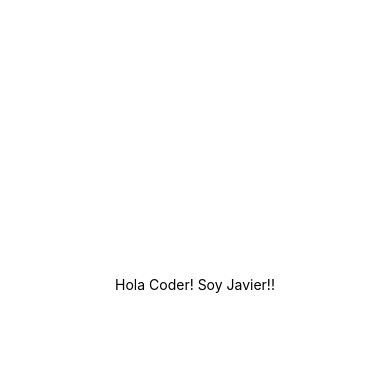
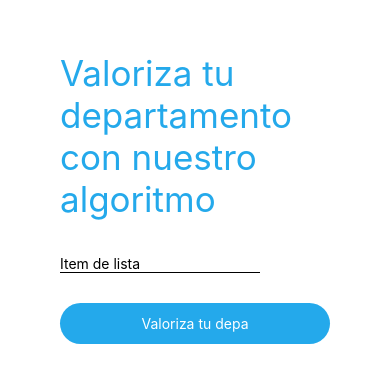
Before and after one commit to javierarancibia/react-native-coderhouse, a React Native app: screen / in a window 390 px wide. Shown: the part 138-520 px from the top of the page. Built offline with nearby package versions, Linux system fonts and the light colour scheme.

Commit message:
Fixed Modal

```diff
--- a/App.js
+++ b/App.js
@@ -1,21 +1,38 @@
 import { StatusBar } from 'expo-status-bar';
-import React from 'react';
-import { StyleSheet, Text, View } from 'react-native';
+import React, { useState, useEffect } from 'react';
+import { StyleSheet, Text, View, TextInput, Button } from 'react-native';
+import Index from './components/Index.js'
 
 export default function App() {
+
+  const [ textValue, setTextValue] = useState('')
+  const [load, setLoad] = useState(true)
+
+  useEffect(() => {
+    setTimeout(() =>{
+      setLoad(false)
+    }, 2000)
+  },[])
+
+
+
   return (
-    <View style={styles.container}>
-      <Text>Hola Coder! Soy Javier!!</Text>
+    <View style={styles.screen}>
+      { load ? <Text>Cargando..</Text> : <Index /> }
       <StatusBar style="auto" />
     </View>
   );
 }
 
 const styles = StyleSheet.create({
-  container: {
-    flex: 1,
-    backgroundColor: '#fff',
+  screen: {
+    padding: 30,
+    marginTop:130
+  },
+  title: {
     alignItems: 'center',
-    justifyContent: 'center',
-  },
+    color: 'blue',
+    fontSize: 30
+
+  }
 });
--- /dev/null
+++ b/components/Index.js
@@ -0,0 +1,127 @@
+import { StatusBar } from "expo-status-bar";
+import React, { useState, useEffect } from "react";
+import {
+  StyleSheet,
+  Text,
+  View,
+  TextInput,
+  Button,
+  FlatList,
+  Pressable,
+} from "react-native";
+import { useFonts } from "expo-font";
+import IntroText from "./IntroText.js";
+import ModalAlert from "./ModalAlert.js";
+
+function Index() {
+  const [textValue, setTextValue] = useState("");
+  const [itemList, setItemList] = useState([]);
+  const [itemSelected, setItemSelected] = useState({});
+  const [modalVisible, setModalVisible] = useState(false);
+
+  const handleChangeText = (value) => {
+    setTextValue(value);
+  };
+
+  const handleAddItem = () => {
+    const item = {
+      value: textValue,
+      id: Math.random().toString(),
+    };
+    setItemList([...itemList, item]);
+    setTextValue("");
+  };
+
+  const handleRemoveItem = (id) => {
+    setModalVisible(true);
+    setItemSelected(itemList.find((item) => item.id === id));
+  };
+
+  const handleRemoveConfirm = () => {
+    const newList = itemList.filter((item) => item.id !== itemSelected.id);
+    setItemList(newList);
+    setModalVisible(false);
+    setItemSelected({});
+  };
+
+  return (
+    <View style={styles.screen}>
+      <IntroText />
+      <View style={styles.inputContainer}>
+        <TextInput
+          placeholder="Item de lista"
+          style={styles.input}
+          onChangeText={handleChangeText}
+          value={textValue}
+        />
+      </View>
+      <View style={styles.button}>
+        <Pressable onPress={handleAddItem}>
+          <Text style={{color: 'white'}}> Valoriza tu depa </Text>
+        </Pressable>
+      </View>
+      <View style={styles.items}>
+        <FlatList
+          data={itemList}
+          keyExtractor={(item) => item.id}
+          renderItem={(data) => (
+            <View style={styles.item} key={data.item.id}>
+              <Text>{data.item.value}</Text>
+              <Button
+                style={styles.button}
+                title="X"
+                onPress={() => handleRemoveItem(data.item.id)}
+              />
+            </View>
+          )}
+        />
+      </View>
+      <ModalAlert modalVisible={modalVisible} itemSelected={itemSelected} handleRemoveConfirm={handleRemoveConfirm} />
+    </View>
+  );
+}
+
+const styles = StyleSheet.create({
+  screen: {
+    padding: 30,
+  },
+  inputContainer: {
+    flexDirection: "row",
+    alignItems: "center",
+    justifyContent: "space-between",
+  },
+  input: {
+    borderBottomColor: "black",
+    borderBottomWidth: 1,
+    width: 200,
+  },
+  items: {
+    backgroundColor: "#ECECEC",
+    paddingLeft: 20,
+    paddingRight: 20,
+    marginTop: 20,
+  },
+  item: {
+    padding: 10,
+    marginTop: 10,
+    marginBottom: 10,
+    flexDirection: "row",
+    alignItems: "center",
+    justifyContent: "space-between",
+    borderColor: "black",
+    borderWidth: 1,
+  },
+  button: {
+    alignItems: "center",
+    justifyContent: "center",
+    paddingVertical: 12,
+    paddingHorizontal: 32,
+    elevation: 3,
+    borderRadius: 45,
+    backgroundColor: "#24A9EB",
+    marginTop: 30,
+    padding: 10,
+  },
+});
+
+export default Index;
--- /dev/null
+++ b/components/IntroText.js
@@ -0,0 +1,29 @@
+import { StatusBar } from 'expo-status-bar';
+import React, { useState, useEffect } from 'react';
+import { StyleSheet, Text, View, TextInput, Button } from 'react-native';
+
+function IntroText() {
+
+
+  return (
+    <View>
+      <Text style={styles.text}>Valoriza tu departamento con nuestro algoritmo</Text>
+    </View>
+  );
+}
+
+const styles = StyleSheet.create({
+  screen: {
+    padding: 30,
+    marginTop:130
+  },
+  text: {
+    alignItems: 'center',
+    color: '#24A9EB',
+    fontSize: 35,
+    marginBottom: 35
+
+  }
+});
+
+export default IntroText
--- /dev/null
+++ b/components/ModalAlert.js
@@ -0,0 +1,56 @@
+import React from "react";
+import {
+  Modal,
+  StyleSheet,
+  Text,
+  View,
+  Button,
+  FlatList,
+  Pressable,
+} from "react-native";
+
+const ModalAlert = (props) => {
+  return (
+      <Modal visible={props.modalVisible} animationType="slide" style={styles.screen}>
+        <View>
+          <View style={styles.confirmText}>
+            <Text>¿Está seguro que desea borrar?</Text>
+          </View>
+          <View>
+            <Text>{props.itemSelected.value}</Text>
+          </View>
+        </View>
+        <View style={styles.button}>
+          <Pressable onPress={props.handleRemoveConfirm}>
+            <Text style={{color: 'white'}}>Confirma</Text>
+          </Pressable>
+        </View>
+      </Modal>
+  );
+};
+
+const styles = StyleSheet.create({
+  screen: {
+    padding: 30,
+  },
+  confirmText: {
+    alignItems: "center",
+    justifyContent: "center",
+    paddingVertical: 12,
+    paddingHorizontal: 32,
+    marginTop: 120,
+  },
+  button: {
+    alignItems: "center",
+    justifyContent: "center",
+    paddingVertical: 20,
+    elevation: 3,
+    borderRadius: 45,
+    backgroundColor: "#24A9EB",
+    marginTop: 30,
+    color: 'white',
+    margin: 50
+  },
+});
+
+export default ModalAlert;
--- a/package.json
+++ b/package.json
@@ -8,7 +8,9 @@
     "eject": "expo eject"
   },
   "dependencies": {
+    "@expo-google-fonts/roboto": "^0.2.0",
     "expo": "~43.0.0",
+    "expo-font": "~10.0.3",
     "expo-status-bar": "~1.1.0",
     "react": "17.0.1",
     "react-dom": "17.0.1",
```
Also changed, not shown: 1 other file (tests, documents, lock files or other folders).
